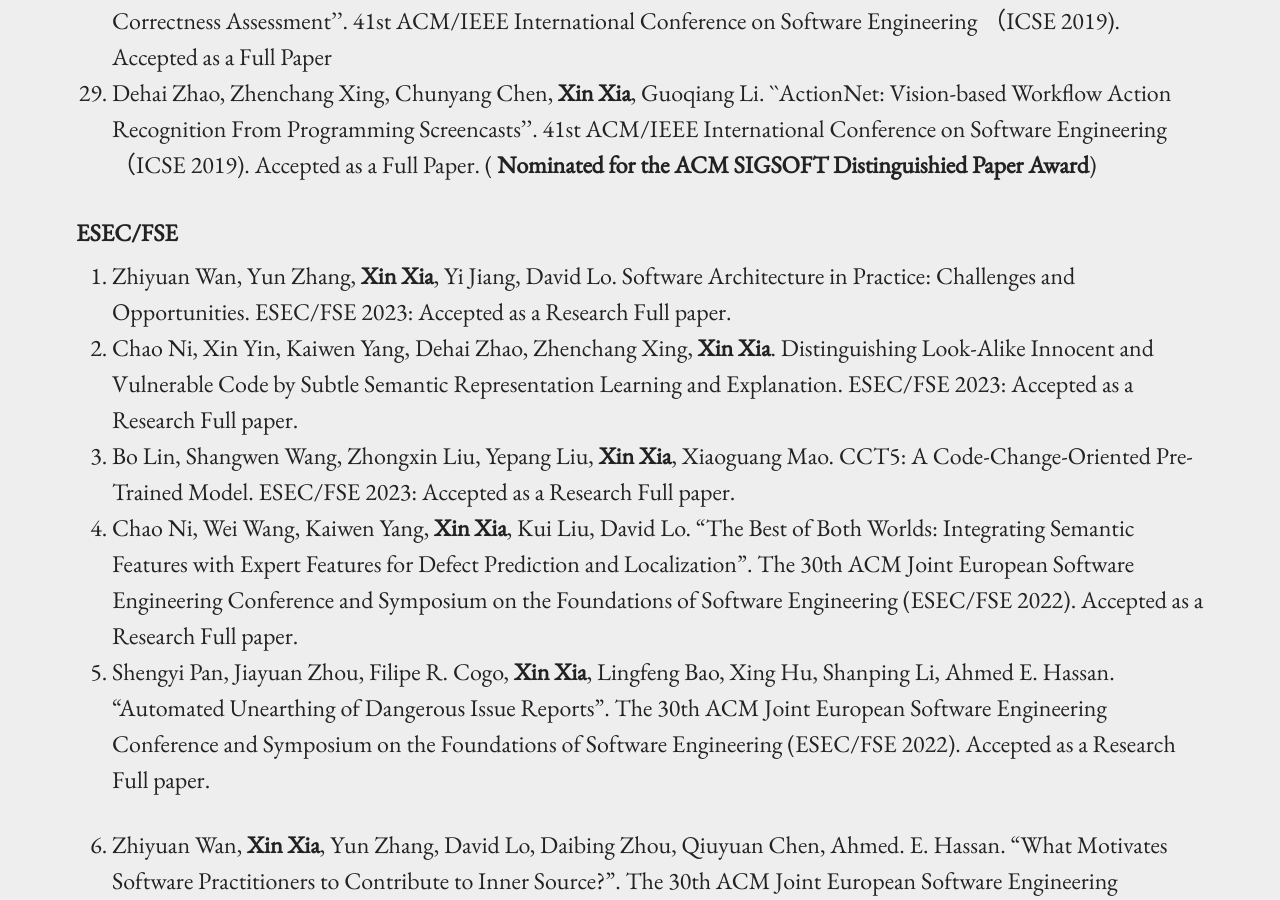
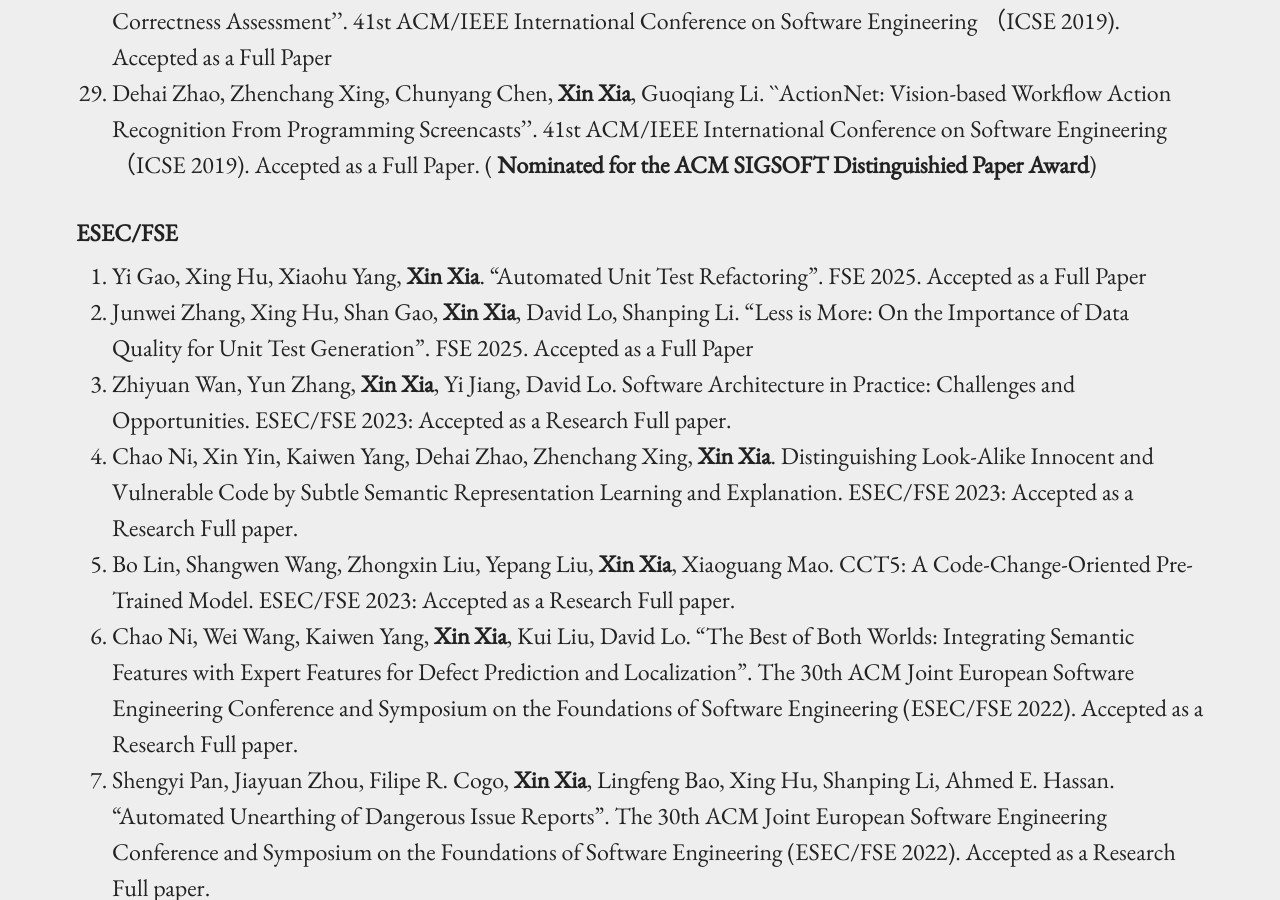
Before and after one commit to xin-xia/xin-xia.github.io, a Jekyll site: the page built from index.md, in a window 1280 px wide and 900 px high, scrolled down 11905 px. Built offline with Jekyll 4.4.1, drawn with Linux system fonts in a browser that asks for light colours.

Commit message:
Update index.md

```diff
--- a/index.md
+++ b/index.md
@@ -170,6 +170,8 @@ Case Study of Code Clone Detection and Defect Prediction". IEEE Transactions on
 1. Dehai Zhao, Zhenchang Xing, Chunyang Chen, <strong>Xin Xia</strong>,  Guoqiang Li. ``ActionNet: Vision-based Workflow Action Recognition From Programming Screencasts''. 41st ACM/IEEE International Conference on Software Engineering （ICSE 2019). Accepted as a Full Paper.  (<strong> Nominated for the ACM SIGSOFT Distinguishied Paper Award</strong>)<br />
 
 #### ESEC/FSE
+1. Yi Gao, Xing Hu, Xiaohu Yang, <strong>Xin Xia</strong>.  "Automated Unit Test Refactoring". FSE 2025. Accepted as a Full Paper <br />
+1. Junwei Zhang, Xing Hu, Shan Gao,  <strong>Xin Xia</strong>, David Lo, Shanping Li. "Less is More: On the Importance of Data Quality for Unit Test Generation". FSE 2025. Accepted as a Full Paper <br />
 1. Zhiyuan Wan, Yun Zhang, <strong>Xin Xia</strong>, Yi Jiang, David Lo. Software Architecture in Practice: Challenges and Opportunities. ESEC/FSE 2023:  Accepted as a Research Full paper.     <br />
 1. Chao Ni, Xin Yin, Kaiwen Yang, Dehai Zhao, Zhenchang Xing, <strong>Xin Xia</strong>. Distinguishing Look-Alike Innocent and Vulnerable Code by  Subtle Semantic Representation Learning and Explanation. ESEC/FSE 2023:  Accepted as a Research Full paper.     <br />
 1. Bo Lin, Shangwen Wang, Zhongxin Liu, Yepang Liu,  <strong>Xin Xia</strong>, Xiaoguang Mao.  CCT5: A Code-Change-Oriented Pre-Trained Model. ESEC/FSE 2023:  Accepted as a Research Full paper.     <br />
```
